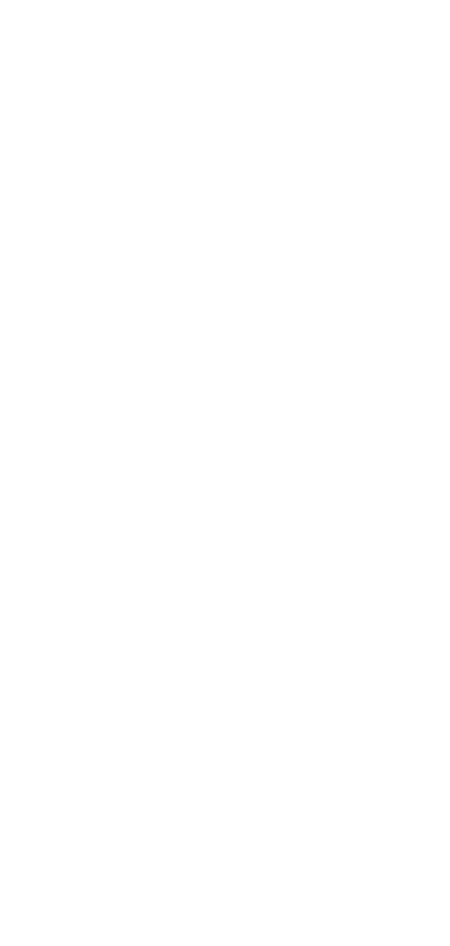
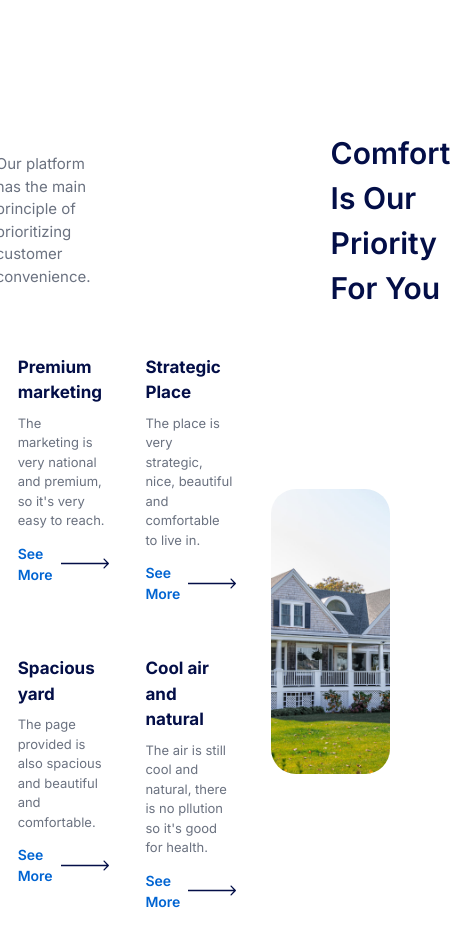
Before and after one commit to jakedsi/real_estate, a React (Create React App) app: page / in a window 390 px wide. Shown: the part 3680-4626 px from the top of the page, 450 px wide, since content can reach past the window. Before the commit the page ends 3642 px from the top, so only its background shows below. Built offline with nearby package versions, Linux system fonts and the light colour scheme.

Commit message:
desktop design - not responsive to mobile

```diff
--- a/src/App.js
+++ b/src/App.js
@@ -3,6 +3,7 @@
 import Hero from './components/Hero/Hero'
 import ChooseUs from './components/Hero/ChooseUs'
 import PopularProperty from './components/Hero/PopularProperty'
+import Comfort from './components/Hero/Comfort'
 export default function App() {
   return (
     <div>
@@ -10,6 +11,7 @@
       <Hero />
       <ChooseUs />
       <PopularProperty />
+      <Comfort />
     </div>
   )
 }
--- /dev/null
+++ b/src/components/Hero/Comfort.js
@@ -0,0 +1,55 @@
+import React from 'react'
+import arrow_comfort from '../../assets/svgs/arrow_comfort.svg'
+import imgComfort from '../../assets/img/comfort.jpg'
+export default function Comfort() {
+  return (
+    <div className='pt-[20vh] pb-[10vh]'>
+        <div className='flex justify-center'>
+            <div className='w-[900px] flex justify-between gap-[15rem] items-center'>
+                <h1 className='text-[15px] text-gray-500 pl-14'>Our platform has the main principle of prioritizing customer convenience.</h1>
+                <h1 className='text-[30px] text-[#030E47] w-[40%] font-semibold'>Comfort Is Our Priority For You</h1>
+            </div>
+        </div>
+        <div className='flex mt-9 justify-center gap-5 items-center'>
+                <div className='flex flex-wrap w-[600px] gap-10 justify-center'>
+                    <div className='w-[35%]'>
+                        <h1 className='font-bold text-[17px] text-[#030E47] py-2'>Premium marketing</h1>
+                        <h1 className='text-[13px] text-gray-500'>The marketing is very national and premium, so it's very easy to reach.</h1>
+                        <div className='flex mt-2 items-center gap-2 py-1'>
+                            <h1 className='text-[#0064D2] font-semibold text-[14px]'>See More</h1>
+                            <img src={arrow_comfort} alt="" className='w-12'/>
+                        </div>
+                    </div>
+                    <div className='w-[35%]'>
+                        <h1 className='font-bold text-[17px] text-[#030E47] py-2'>Strategic Place</h1>
+                        <h1 className='text-[13px] text-gray-500'>The place is very strategic, nice, beautiful and comfortable to live in.</h1>
+                        <div className='flex mt-2 items-center gap-2 py-1'>
+                            <h1 className='text-[#0064D2] font-semibold text-[14px]'>See More</h1>
+                            <img src={arrow_comfort} alt="" className='w-12'/>
+                        </div>
+                    </div>
+                    <div className='w-[35%]'>
+                        <h1 className='font-bold text-[17px] text-[#030E47] py-2'>Spacious yard</h1>
+                        <h1 className='text-[13px] text-gray-500'>The page provided is also spacious and beautiful and comfortable.</h1>
+                        <div className='flex mt-2 items-center gap-2 py-1'>
+                            <h1 className='text-[#0064D2] font-semibold text-[14px]'>See More</h1>
+                            <img src={arrow_comfort} alt="" className='w-12'/>
+                        </div>
+                    </div>
+                    <div className='w-[35%]'>
+                        <h1 className='font-bold text-[17px] text-[#030E47] py-2'>Cool air and natural</h1>
+                        <h1 className='text-[13px] text-gray-500'>The air is still cool and natural, there is no pllution so it's good for health.</h1>
+                        <div className='flex mt-2 items-center gap-2 py-1'>
+                            <h1 className='text-[#0064D2] font-semibold text-[14px]'>See More</h1>
+                            <img src={arrow_comfort} alt="" className='w-12'/>
+                        </div>
+                    </div>
+                </div>
+                <div>
+                 <img src={imgComfort} alt="" className='w-[285px] h-[285px] object-cover rounded-[25px]'/>
+                </div>
+        </div>
+
+    </div>
+  )
+}
```
Also changed, not shown: src/assets/img/comfort.jpg (added), src/assets/svgs/arrow_comfort.svg (added).
